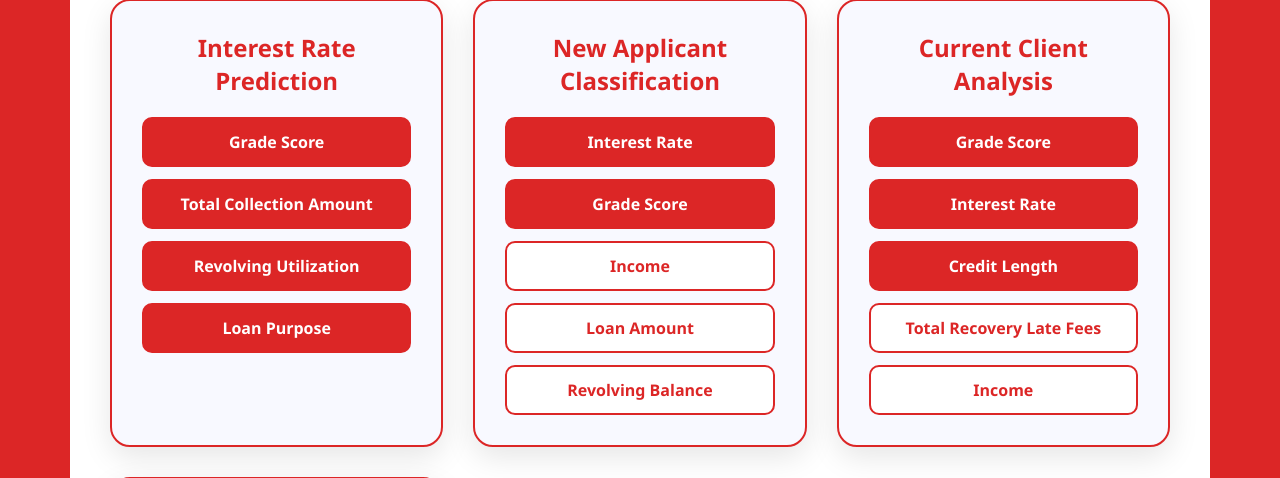
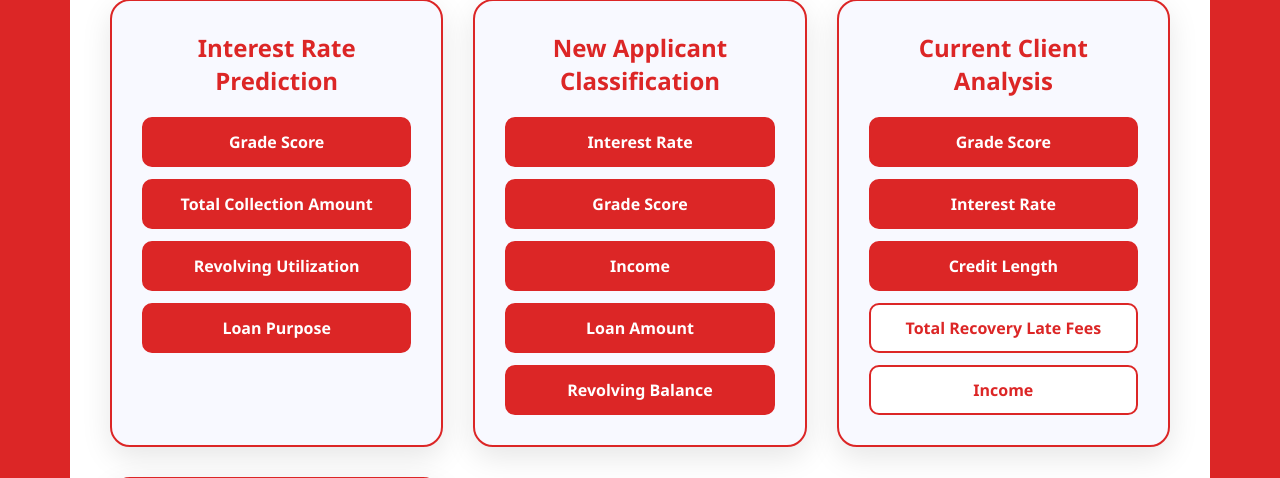
Before and after one commit to FilippoNervi/loan-predictor, a Flask app: page /Model in a window 1280 px wide. Shown: the part 5927-6405 px from the top of the page. Run offline with Flask 3, Linux system fonts and the light colour scheme; parts of the project's set-up code (start-up, migrations or seed data) failed here and were passed over.

Commit message:
Minor Corrections

```diff
--- a/templates/MLModel.html
+++ b/templates/MLModel.html
@@ -18,7 +18,7 @@
         <!-- Left: Logo & Title -->
         <div class="nav-left">
           <div class="logo-icon">
-            <img src="{{ url_for('static', filename='img/Bank_logo_black.png') }}" alt="Logo" />
+            <img src="{{ url_for('static', filename='img/New_Bank_logo_black.png') }}" alt="Logo" />
           </div>
           <h3>Liberty West Bank</h3>
         </div>
@@ -382,9 +382,9 @@
               <div class="variable-list">
                 <div class="variable-item high-impact">Interest Rate</div>
                 <div class="variable-item high-impact">Grade Score</div>
-                <div class="variable-item medium-impact">Income</div>
-                <div class="variable-item medium-impact">Loan Amount</div>
-                <div class="variable-item medium-impact">Revolving Balance</div>
+                <div class="variable-item high-impact">Income</div>
+                <div class="variable-item high-impact">Loan Amount</div>
+                <div class="variable-item high-impact">Revolving Balance</div>
               </div>
             </div>
 
@@ -405,8 +405,8 @@
                 <div class="variable-item high-impact">Interest Rate</div>
                 <div class="variable-item high-impact">Annual Income</div>
                 <div class="variable-item high-impact">Debt-to-Income Ratio</div>
-                <div class="variable-item medium-impact">Loan Term</div>
-                <div class="variable-item medium-impact">Home Ownership</div>
+                <div class="variable-item high-impact">Loan Term</div>
+                <div class="variable-item high-impact">Home Ownership</div>
               </div>
             </div>
           </div>
```
Also changed, not shown: templates/Dashboard.html (+22 -22 lines).
